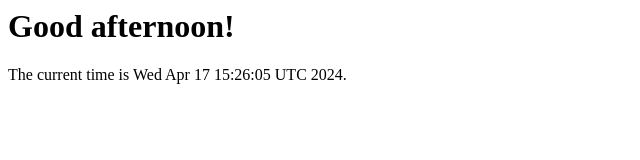
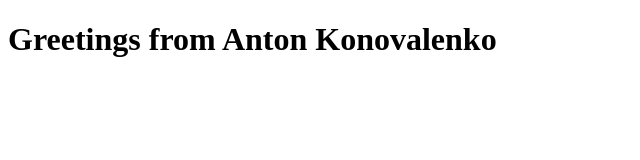
Before and after one commit to antnknvlnk/dedicatted_l2_docker, a plain HTML site: page lesson2_static_site/index.html in a window 1280 px wide. Shown: the whole page, without its empty margins (0-640 px from the left). Drawn offline with Linux system fonts and the light colour scheme.

Commit message:
Small changes

```diff
--- a/lesson2_static_site/index.html
+++ b/lesson2_static_site/index.html
@@ -1 +1,12 @@
-<html><head><title>Test Page</title></head><body><h1>Good afternoon!</h1><p>The current time is Wed Apr 17 15:26:05 UTC 2024.</p></body></html>
+<!DOCTYPE html>
+<html lang="en">
+<head>
+    <meta charset="UTF-8">
+    <title>Dedicatted Lesson 2</title>
+</head>
+<body>
+<div>
+    <h1>Greetings from Anton Konovalenko</h1>
+</div>
+</body>
+</html>
```
